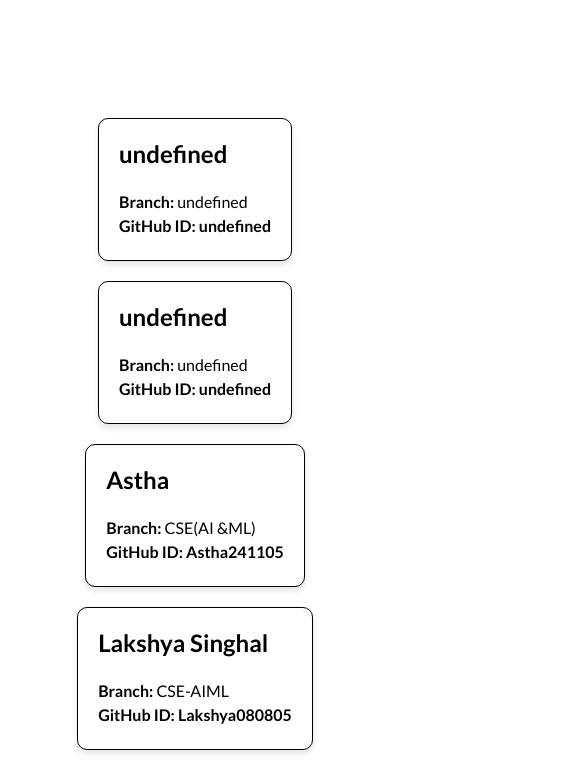
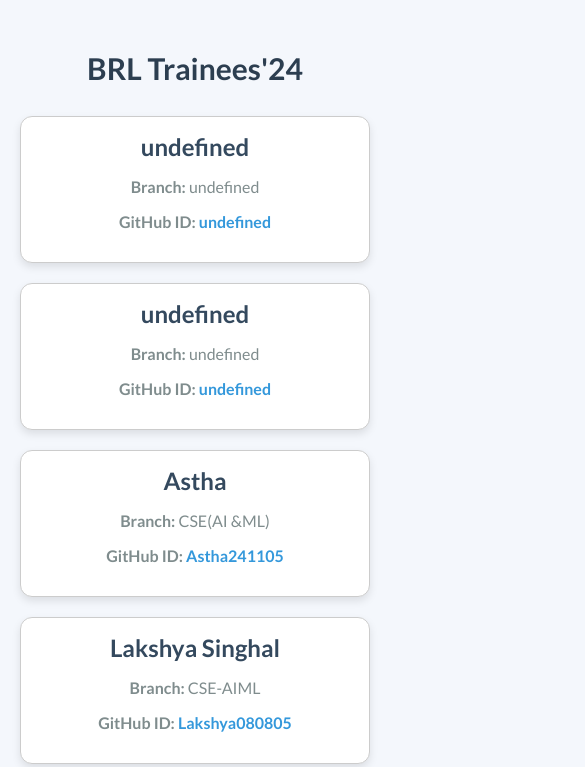
Before and after one commit to EuclidStellar/elcostra, a plain HTML site: page index.html in a window 390 px wide. Shown: the top 767 px of the page, 585 px wide, since content can reach past the window. Drawn offline with nearby package versions, Linux system fonts and the light colour scheme.

Commit message:
made the UI better

```diff
--- a/index.html
+++ b/index.html
@@ -1,4 +1,3 @@
-
 <!DOCTYPE html>
 <html lang="en">
 <head>
@@ -11,9 +10,9 @@
 </head>
 <body>
     <div class="container">
-        <h1>BRL Trainees'24</h1>
+        <h1 id="title">BRL Trainees'24</h1>
         <div class="member-list" id="members"></div>
-        <div id="joke" class="joke-response"></div> <!-- New div for displaying jokes -->
+        <div id="joke" class="joke-response"></div> <!-- Div for displaying jokes -->
     </div>
     <script src="script.js"></script>
 </body>
--- a/styles.css
+++ b/styles.css
@@ -1,64 +1,70 @@
 body {
-    font-family: 'Lato', sans-serif; /* Use Lato font */
-    background-color: #fff;
-    color: #000;
+  font-family: "Lato", sans-serif;
+  background-color: #f4f7fc;
+  color: #333;
   margin: 0;
   padding: 20px;
 }
 
+.container {
+  max-width: 1200px;
+  margin: 0 auto;
+  text-align: center;
+}
+
 h1 {
   font-size: 36px;
-    width: 500px;
-    display: flex;
-    align-items: center;
-    justify-content: center;
-    margin-left: 450px;
   margin-bottom: 20px;
-    text-align: center; /* Center the title */
+  color: #2c3e50;
+  cursor: pointer;
+  padding: 10px;
+  border-radius: 12px;
+  transition: background-color 0.3s ease, font-size 0.3s ease;
 }
 
-h1:hover{
-    border: 1px solid black;
-    border-radius: 9px;
-    background-color: #fffcfc;
-    cursor: pointer;
+h1:hover {
+  background-color: #ecf0f1;
   font-size: 38px;
+}
+
+.member-list {
+  display: grid;
+  grid-template-columns: repeat(auto-fit, minmax(300px, 1fr));
+  gap: 20px;
+  justify-content: center;
+  margin-top: 20px;
 }
 
 .card {
   background-color: #fff;
-    border: 1px solid #000;
+  border: 1px solid #ccc;
   padding: 20px;
-    margin: 10px;
-    border-radius: 10px;
-    box-shadow: 0 4px 6px rgba(0, 0, 0, 0.1);
+  border-radius: 12px;
+  box-shadow: 0 4px 8px rgba(0, 0, 0, 0.1);
   transition: transform 0.3s ease, box-shadow 0.3s ease;
-    max-width: 300px;
+  opacity: 0;
+  transform: translateY(30px);
+  animation: fadeInUp 0.5s ease forwards;
 }
 
 .card:hover {
   transform: translateY(-10px);
-    box-shadow: 0 8px 12px rgba(0, 0, 0, 0.15);
-}
-
-.member-list {
-    display: flex;
-    flex-wrap: wrap;
-    justify-content: center;
+  box-shadow: 0 10px 15px rgba(0, 0, 0, 0.1);
 }
 
 h3 {
   font-size: 24px;
-    margin-top: 0;
+  margin: 0;
+  color: #34495e;
 }
 
 p {
   font-size: 16px;
-    margin: 5px 0;
+  color: #7f8c8d;
 }
 
 a {
-    color: #000;
+  color: #3498db;
   text-decoration: none;
   font-weight: bold;
 }
@@ -67,31 +73,39 @@ a:hover {
   text-decoration: underline;
 }
 
-
 .joke-response {
   background-color: #fff;
-    border: 1px solid #000;
+  border: 1px solid #ccc;
   padding: 20px;
   margin-top: 20px;
-    border-radius: 10px;
+  border-radius: 12px;
   box-shadow: 0 4px 6px rgba(0, 0, 0, 0.1);
-    opacity: 0; /* Start hidden */
-    transition: opacity 0.5s ease;
+  opacity: 0;
+  transition: opacity 0.5s ease, transform 0.5s ease;
 }
 
-/* Add animation class for showing the joke */
 .show-joke {
-    opacity: 1; /* Show joke */
+  opacity: 1;
   transform: translateY(-10px);
 }
 
-@keyframes fadeIn {
-    from { opacity: 0; }
-    to { opacity: 1; }
+@keyframes fadeInUp {
+  from {
+    opacity: 0;
+    transform: translateY(30px);
+  }
+  to {
+    opacity: 1;
+    transform: translateY(0);
+  }
 }
 
-.joke {
-    font-size: 16px;
-    margin-top: 10px;
-    color: #333; /* Adjust the color as needed */
+@media (max-width: 768px) {
+  h1 {
+    font-size: 30px;
   }
+
+  .card {
+    padding: 15px;
+  }
+}
```
Lines whose indentation alone changed are shown as unchanged.
